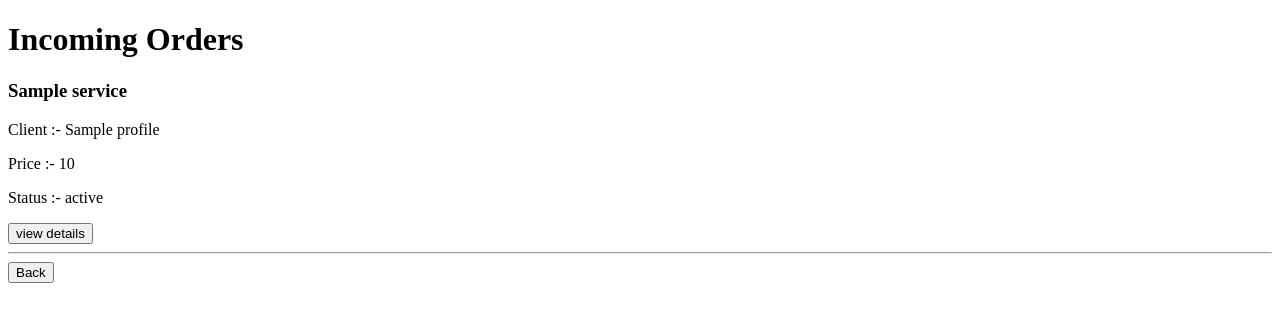
After one commit to krish14325/Skillhub-Freelancing-web-application, a Flask app: page /freelancer/orders in a window 1280 px wide. The commit adds this page. Shown: the top 322 px of the page. Run offline with Flask 3, Linux system fonts and the light colour scheme; a user stored in the database is signed in; tables that the repository leaves empty hold one stand-in row (values such as "Sample post").

Commit message:
Added new

```diff
--- a/app/models.py
+++ b/app/models.py
@@ -133,7 +133,7 @@ class Order(db.Model):
 
     completed_at = db.Column(db.DateTime)
 
-    review = db.relationship("Review" , back_populates="order" , uselist=False , cascade=("all , delete-orphan"))
+    review = db.relationship("Review" , back_populates="order" , uselist=False , cascade = "all , delete-orphan")
 
     client = db.relationship(
     "Client_profile",
--- a/app/templates/client_dashboard.html
+++ b/app/templates/client_dashboard.html
@@ -31,6 +31,11 @@
         </a>
         <hr>
         <hr>
+        <a href="/client/My_Orders">
+        <button>My Orders</button>
+        </a>
+        <br>
+        <br>
         <p><strong>Explore</strong></p>
         {% if services %}
             {% for service in services %}
--- a/app/templates/freelancer_dashboard.html
+++ b/app/templates/freelancer_dashboard.html
@@ -31,6 +31,9 @@
         </a>
         <br>
         <br>
+        <a href="/freelancer/orders">
+        <button>Orders</button>
+        </a>
         <a href="{{ url_for("freelancer_bp.add_service")}}">
         <button>Add Service</button>
         </a>
--- /dev/null
+++ b/app/templates/freelancer_orders.html
@@ -0,0 +1,33 @@
+<!DOCTYPE html>
+<html lang="en">
+<head>
+    <meta charset="UTF-8">
+    <meta name="viewport" content="width=device-width, initial-scale=1.0">
+    <title>Incoming Orders</title>
+</head>
+<body>
+    <header><h1>Incoming Orders<h1></header>
+    <main>
+        {% if orders %}
+            {% for order in orders %}
+                <div>
+                    <h3>{{ order.service.title }}</h3>
+                    <p>Client :- {{ order.client.company_name}}</p>
+                    <p> Price :- {{ order.price_at_purchase}}</p>
+                    <p>Status :- {{order.status}}</p>
+                    <a href="#">
+                        <button>view details</button>
+                    </a>
+                <hr>
+                </div>
+
+            {% endfor %}
+            {% else %}
+                <h3> No Orders Yet </h3>
+        {% endif %}
+        <a href="/freelancer/dashboard">
+            <button>Back</button>
+        </a>
+    </main>
+</body>
+</html>
--- a/app/templates/service_detail.html
+++ b/app/templates/service_detail.html
@@ -18,7 +18,7 @@
         <a href="/client/dashboard">
             <button>Back</button>
         </a>
-        <a href="#">
+        <a href="{{ url_for("Client.hire" , service_id=service.id )}}">
             <button>Hire Now</button>
         </a>
     </main>
--- a/freelancer/routes.py
+++ b/freelancer/routes.py
@@ -101,3 +101,13 @@ def delete(service_id):
     db.session.commit()
     flash("Service Deleted Successfully!","success")
     return redirect(url_for("freelancer_bp.dashboard"))
+
+@freelancer_bp.route("/orders")
+@login_required
+def freelancer_orders():
+    profile = Freelancer_profile.query.filter_by(user_id = current_user.id).first()
+    orders = []
+    for service in profile.services:
+        orders.extend(service.orders)
+
+    return render_template("freelancer_orders.html" , orders=orders)
```
Also changed, not shown: app/templates/myorders.html (added, +26 -0 lines), client/routes.py (+22 -0 lines).
